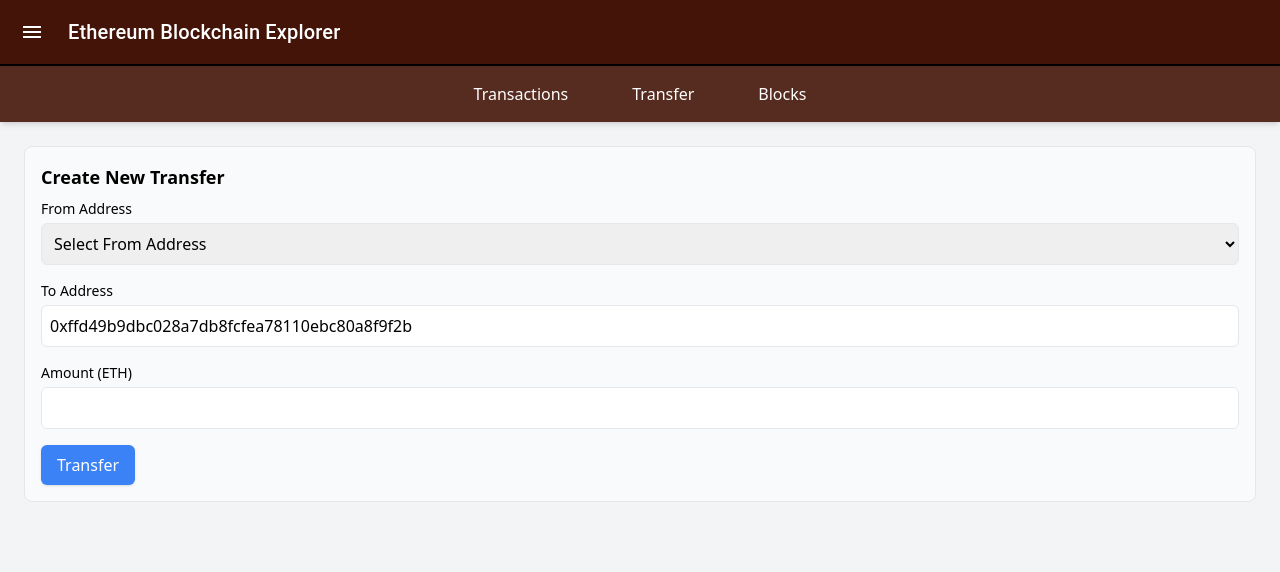
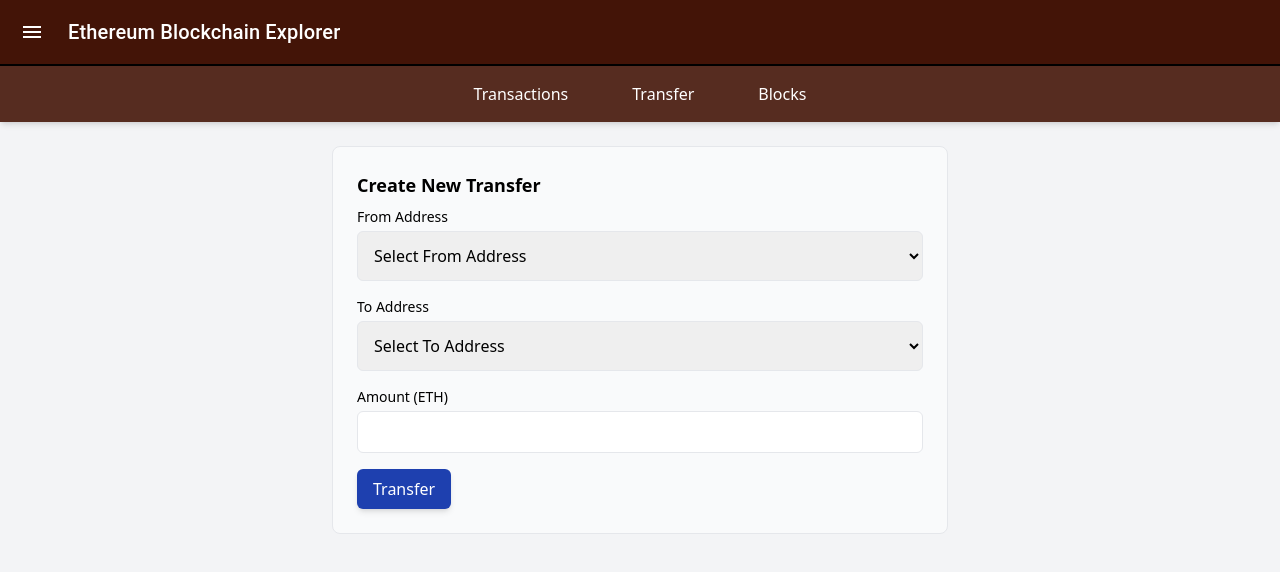
Before and after one commit to PrayagTandon/Back-End, a React (Vite) app in the folder Blockchain-Explorer/: page /transfer in a window 1280 px wide. Shown: the top 572 px of the page. Built offline with nearby package versions, Linux system fonts and the light colour scheme.

Commit message:
Front-end restructured

```diff
--- a/Blockchain-Explorer/src/App.jsx
+++ b/Blockchain-Explorer/src/App.jsx
@@ -12,7 +12,7 @@
   const [latestBlocks, setLatestBlocks] = useState([]);
 
   useEffect(() => {
-    const mockData = generateMockEthereumData(50);
+    const mockData = generateMockEthereumData(20);
     setTransactions(mockData);
     setLatestBlocks(mockData.slice(0, 2)); // Show only two latest blocks
   }, []);
--- a/Blockchain-Explorer/src/components/BlockDetails.jsx
+++ b/Blockchain-Explorer/src/components/BlockDetails.jsx
@@ -1,28 +1,37 @@
 import React from 'react';
 
-const BlockDetails = ({ address, balance, gasUsed }) => {
-    if (!address) {
+const BlockDetails = ({ from, to, transactionHash, amount, gasUsed }) => {
+    // If any required props are missing, display an error message
+    if (!from || !to || !transactionHash || !amount) {
         return (
-            <div className="bg-yellow-100 text-yellow-700 p-4 mt-4 rounded-md">
+            <div className="bg-red-100 text-red-700 p-4 mt-4 rounded-md">
                 Ethereum address is required to view block details.
             </div>
         );
     }
 
     return (
-        <div className="bg-white p-4 mt-4 rounded-lg shadow-md">
+        <div className="bg-[#0d314b] text-white py-4 px-8 mt-4 rounded-lg shadow-lg">
             <h2 className="text-lg font-bold mb-4">Block Details</h2>
             <table className="min-w-full text-left text-sm">
-                <tbody>
-                    <tr>
-                        <td className="font-medium">Ethereum Address:</td>
-                        <td>{address}</td>
+                <tbody className='flex flex-col gap-3 items-start justify-center'>
+                    <tr className='flex items-center gap-2'>
+                        <td className="font-medium">Transaction Hash:</td>
+                        <td>{transactionHash}</td>
                     </tr>
-                    <tr>
-                        <td className="font-medium">Balance:</td>
-                        <td>{balance}</td>
+                    <tr className='flex items-center gap-2'>
+                        <td className="font-medium">From Address:</td>
+                        <td>{from}</td>
                     </tr>
-                    <tr>
+                    <tr className='flex items-center gap-2'>
+                        <td className="font-medium">To Address:</td>
+                        <td>{to}</td>
+                    </tr>
+                    <tr className='flex items-center gap-2'>
+                        <td className="font-medium">Amount:</td>
+                        <td>{amount}</td>
+                    </tr>
+                    <tr className='flex items-center gap-2'>
                         <td className="font-medium">Gas Used:</td>
                         <td>{gasUsed}</td>
                     </tr>
--- a/Blockchain-Explorer/src/components/Blocks.jsx
+++ b/Blockchain-Explorer/src/components/Blocks.jsx
@@ -8,20 +8,28 @@
     const handleOnChange = (e) => {
         const address = e.target.value;
         setSelectedAddress(address);
+
+        // Find the block (transaction) by matching the 'from' or 'to' address
         const block = transactions.find((tx) => tx.from === address || tx.to === address);
-        if (block) setSelectedBlock(block);
-        else setSelectedBlock(null);
+
+        // If block is found, set it, else reset the block
+        if (block) {
+            setSelectedBlock(block);
+        } else {
+            setSelectedBlock(null);
+        }
     };
 
     return (
-        <div>
+        <div className='w-2/4 m-auto'>
             <h3 className="font-semibold text-lg mb-2">Select Block by Address</h3>
             <select
                 value={selectedAddress}
                 onChange={handleOnChange}
-                className="block w-full p-2 border border-gray-300 rounded-md"
+                className="block w-full p-3 border border-gray-300 rounded-md shadow-md mb-12"
             >
                 <option value="">Select an Address</option>
+                {/* List addresses from transactions */}
                 {transactions.map((tx, index) => (
                     <option key={index} value={tx.from}>
                         {tx.from}
@@ -29,10 +37,15 @@
                 ))}
             </select>
 
+            {/* Conditionally render BlockDetails or an error message */}
             {selectedBlock ? (
                 <BlockDetails {...selectedBlock} />
             ) : (
-                selectedAddress && <div>No transaction found for the selected address.</div>
+                selectedAddress && (
+                    <div className="bg-yellow-100 text-red-700 p-4 mt-4 rounded-md">
+                        No transaction found for the selected address.
+                    </div>
+                )
             )}
         </div>
     );
--- a/Blockchain-Explorer/src/components/Transactions.jsx
+++ b/Blockchain-Explorer/src/components/Transactions.jsx
@@ -2,7 +2,7 @@
 
 const Transactions = ({ transactions }) => {
     const [currentPage, setCurrentPage] = useState(1);
-    const transactionsPerPage = 10;
+    const transactionsPerPage = 8;
 
     // Pagination logic
     const indexOfLastTransaction = currentPage * transactionsPerPage;
@@ -14,9 +14,9 @@
     return (
         <div>
             <h3 className="font-semibold text-lg mb-2">All Transactions</h3>
-            <ul>
+            <ul className='flex justify-center items-center gap-6 flex-wrap'>
                 {currentTransactions.map((tx, index) => (
-                    <li key={index} className="border p-2 rounded mb-2">
+                    <li key={index} className="border p-4 rounded-md mb-2 shadow-lg odd:bg-[#dde9e2] even:bg-[#fed9e7]">
                         <strong>Transaction Hash:</strong> {tx.transactionHash} <br />
                         <strong>From:</strong> {tx.from} <br />
                         <strong>To:</strong> {tx.to} <br />
@@ -31,7 +31,7 @@
                     <button
                         key={number + 1}
                         onClick={() => setCurrentPage(number + 1)}
-                        className={`px-4 py-2 mx-1 border rounded ${currentPage === number + 1 ? 'bg-blue-500 text-white' : 'bg-white text-black'}`}
+                        className={`px-4 py-2 mx-1 border rounded hover:bg-blue-600 hover:cursor-pointer hover:text-white ${currentPage === number + 1 ? 'bg-blue-800 text-white' : 'bg-white text-black'}`}
                     >
                         {number + 1}
                     </button>
--- a/Blockchain-Explorer/src/components/Transfer.jsx
+++ b/Blockchain-Explorer/src/components/Transfer.jsx
@@ -24,7 +24,7 @@
     };
 
     return (
-        <form onSubmit={handleSubmit} className="border p-4 rounded-lg bg-gray-50">
+        <form onSubmit={handleSubmit} className="border p-6 rounded-lg bg-gray-50 w-2/4 m-auto">
             <h3 className="font-semibold text-lg mb-2">Create New Transfer</h3>
 
             <div className="mb-4">
@@ -32,7 +32,7 @@
                 <select
                     value={fromAddress}
                     onChange={(e) => setFromAddress(e.target.value)}
-                    className="mt-1 block w-full p-2 border rounded-md"
+                    className="mt-1 block w-full p-3 border rounded-md "
                     required
                 >
                     <option value="">Select From Address</option>
@@ -46,12 +46,19 @@
 
             <div className="mb-4">
                 <label className="block text-sm font-medium">To Address</label>
-                <input
-                    type="text"
-                    value={toAddress}
+                <select
+                    value={fromAddress}
                     onChange={(e) => setToAddress(e.target.value)}
-                    className="mt-1 block w-full p-2 border rounded-md"
-                />
+                    className="mt-1 block w-full p-3 border rounded-md "
+                    required
+                >
+                    <option value="">Select To Address</option>
+                    {availableAddresses.map((address, index) => (
+                        <option key={index} value={address}>
+                            {address}
+                        </option>
+                    ))}
+                </select>
             </div>
 
             <div className="mb-4">
@@ -65,7 +72,7 @@
                 />
             </div>
 
-            <button type="submit" className="bg-blue-500 text-white px-4 py-2 rounded-md shadow">
+            <button type="submit" className="bg-blue-800 text-white px-4 py-2 rounded-md shadow-md transition-all hover:bg-blue-600 hover:cursor-pointer">
                 Transfer
             </button>
         </form>
```
